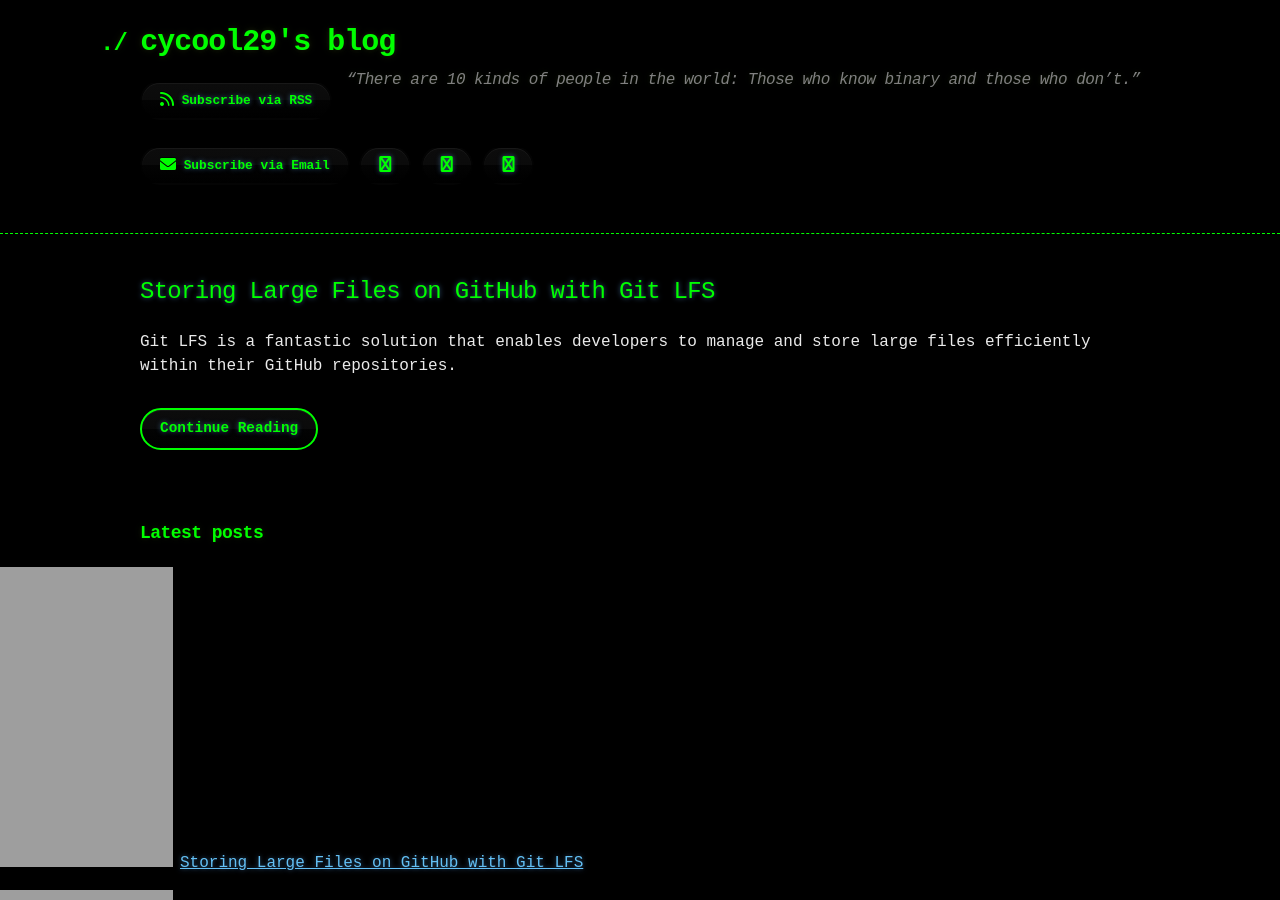
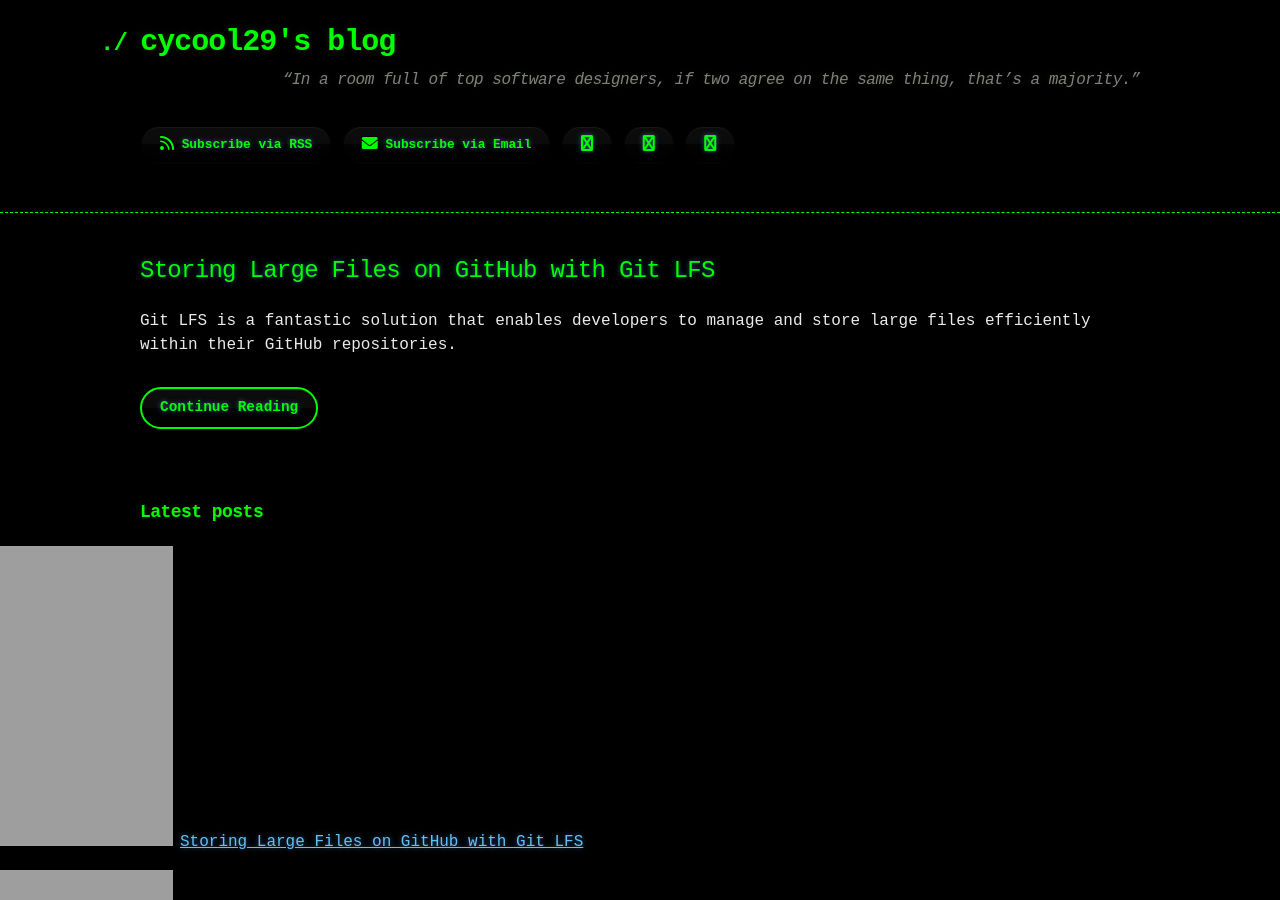
Before and after one commit to cycool29/cycool29.github.io, a Jekyll site: the page built from index.md, in a window 1280 px wide and 900 px high. Built offline with Jekyll 4.4.1, drawn with Linux system fonts in a browser that asks for light colours; a style sheet for code colours, icons or effects is not loaded.

Commit message:
Update quotes

```diff
--- a/_config.yml
+++ b/_config.yml
@@ -1,5 +1,5 @@
 title: cycool29's blog
-description: "“There are 10 kinds of people in the world: Those who know binary and those who don’t.” "
+description: "“In a room full of top software designers, if two agree on the same thing, that’s a majority.” "
 bio: A high school student. Intermediate in Python, Git, Bash. Learning JavaScript. He/Him. "
 author: cycool29
 url: https://cycool29.github.io
```
